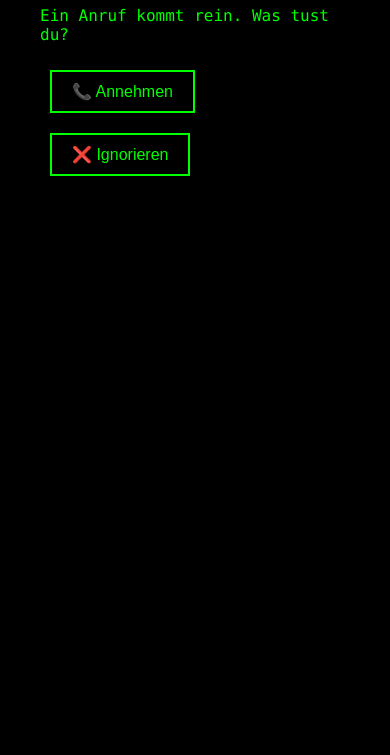
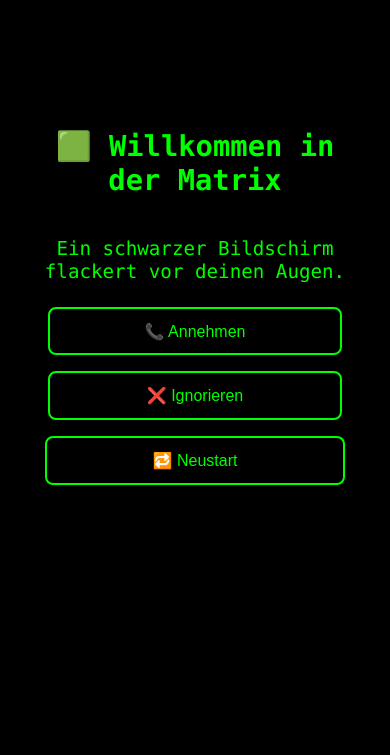
Before and after one commit to ram245909808/ram245909808.github.io, a plain HTML site: page index.html in a window 390 px wide. Shown: the part 153-908 px from the top of the page. Before the commit the page ends 844 px from the top, so only its background shows below. Drawn offline with Linux system fonts and the light colour scheme.

Commit message:
MobileVersion

```diff
--- a/index.html
+++ b/index.html
@@ -2,32 +2,63 @@
 <html lang="de">
 <head>
     <meta charset="UTF-8">
+    <meta name="viewport" content="width=device-width, initial-scale=1.0">
     <title>Matrix Textadventure</title>
     <style>
         body {
             background-color: black;
             color: lime;
             font-family: Consolas, monospace;
+            display: flex;
+            flex-direction: column;
+            justify-content: center;
+            align-items: center;
             padding: 2rem;
+            min-height: 100vh;
+            margin: 0;
         }
+
+        h1 {
+            font-size: 1.8rem;
+            text-align: center;
+            margin-bottom: 1.5rem;
+        }
+
+        p {
+            font-size: 1.2rem;
+            text-align: center;
+            margin: 1rem 0;
+        }
+
         button {
             background-color: black;
             color: lime;
             border: 2px solid lime;
-            padding: 10px 20px;
-            margin: 10px;
+            padding: 0.8rem 1.5rem;
+            margin: 0.5rem;
             font-size: 1rem;
             cursor: pointer;
+            border-radius: 8px;
+            width: 90%;
+            max-width: 300px;
         }
+
         .hidden {
             display: none;
+        }
+
+        #choices, #restartBtn {
+            display: flex;
+            flex-direction: column;
+            align-items: center;
+            width: 100%;
         }
     </style>
 </head>
 <body>
 
 <h1>🟩 Willkommen in der Matrix</h1>
-<p id="story">Ein Anruf kommt rein. Was tust du?</p>
+<p id="story"></p>
 
 <div id="choices">
     <button onclick="makeChoice('annehmen')">📞 Annehmen</button>
@@ -38,6 +69,32 @@
 
 <script>
     let step = 0;
+
+    const intros = [
+        "Ein geheimnisvoller Anruf erreicht dich...",
+        "Du spürst, dass etwas mit der Welt nicht stimmt.",
+        "Ein schwarzer Bildschirm flackert vor deinen Augen.",
+        "Jemand flüstert: 'Folge dem weißen Kaninchen...'"
+    ];
+
+    const codeEndings = [
+        "🎉 Du hackst das System und öffnest den Zugang zur echten Welt!",
+        "🧠 Du wirst von Agenten entdeckt und musst fliehen!",
+        "🔓 Du findest Hinweise auf ein noch größeres Geheimnis."
+    ];
+
+    const spyEndings = [
+        "🕵️ Du enttarnst einen Maulwurf innerhalb der Matrix.",
+        "⚠️ Du wirst geschnappt, aber Neo rettet dich im letzten Moment.",
+        "🤖 Du entdeckst einen neuen Agenten-Typ – gefährlich!"
+    ];
+
+    function getRandom(arr) {
+        return arr[Math.floor(Math.random() * arr.length)];
+    }
+
+    // Initial random intro
+    document.getElementById("story").textContent = getRandom(intros);
 
     function makeChoice(choice) {
         const story = document.getElementById("story");
@@ -72,9 +129,9 @@
             }
         } else if (step === 2) {
             if (choice === "code") {
-                story.textContent = "🎉 Du entschlüsselst den Code und befreist Menschen.\nSpiel beendet.";
+                story.textContent = getRandom(codeEndings) + "\nSpiel beendet.";
             } else {
-                story.textContent = "🧠 Du hast geheime Daten extrahiert.\nSpiel beendet.";
+                story.textContent = getRandom(spyEndings) + "\nSpiel beendet.";
             }
             choices.classList.add("hidden");
             restartBtn.classList.remove("hidden");
@@ -82,7 +139,7 @@
     }
 
     function restartGame() {
-        location.reload(); // einfach neu laden
+        location.reload();
     }
 </script>
 
```
Also changed, not shown: 1 other file.
